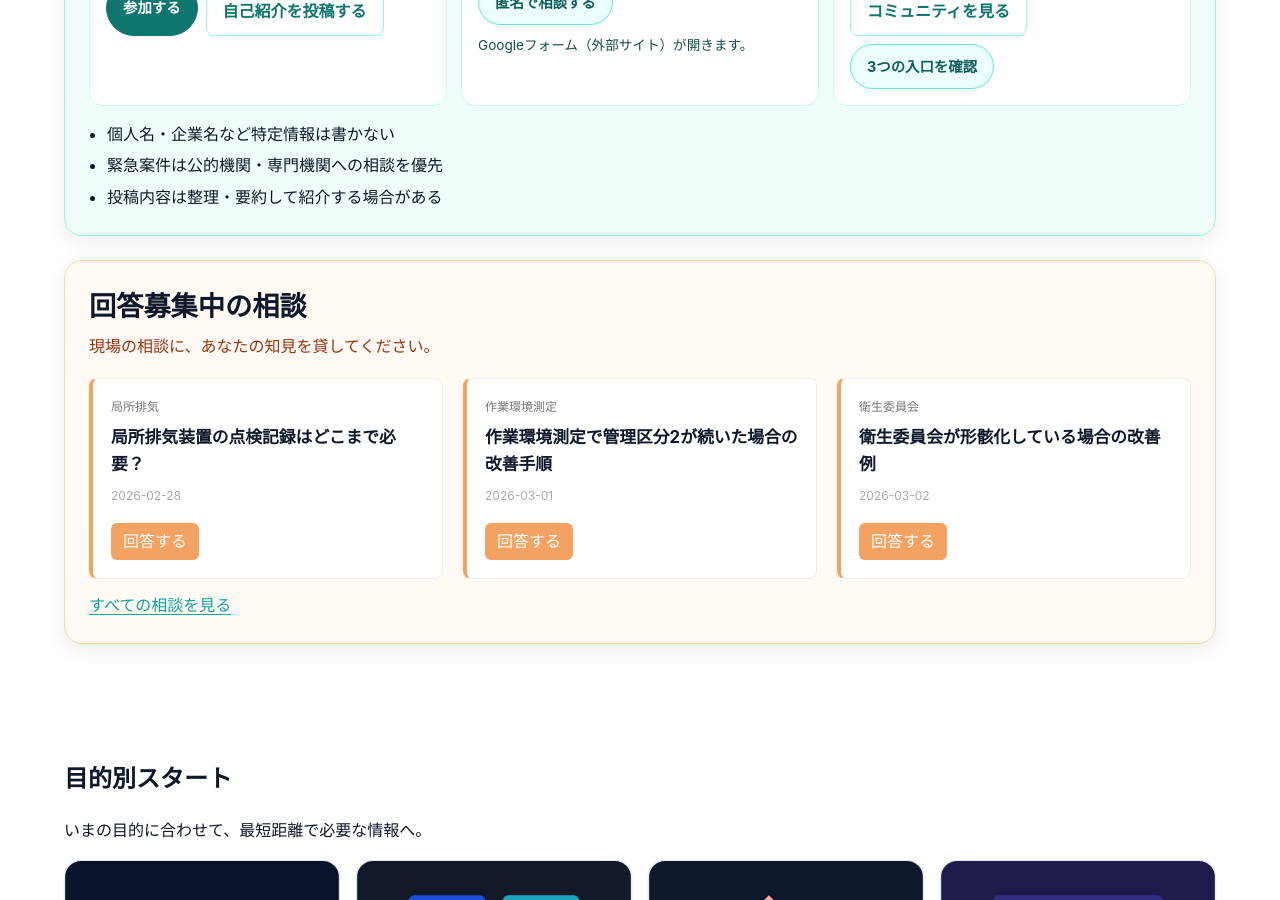
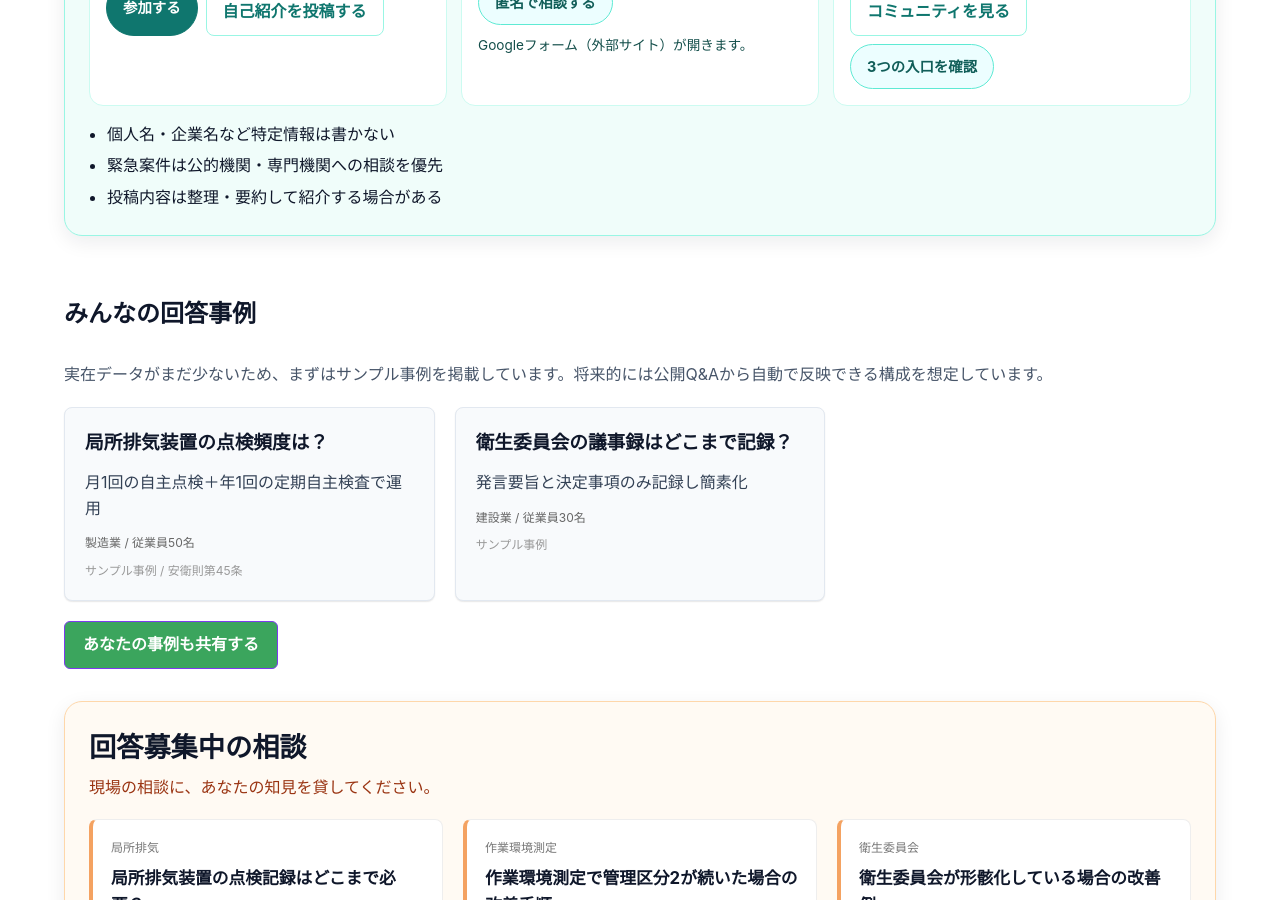
Before and after one commit to rodoeisei-lab/rodoeisei-lab, a Jekyll site: the page built from index.md, in a window 1280 px wide and 900 px high, scrolled down 1614 px. Built offline with Jekyll 4.4.1, drawn with Linux system fonts in a browser that asks for light colours.

Commit message:
Add answer examples section to home

```diff
--- /dev/null
+++ b/_data/answers.yml
@@ -0,0 +1,9 @@
+- title: 局所排気装置の点検頻度は？
+  summary: 月1回の自主点検＋年1回の定期自主検査で運用
+  meta: 製造業 / 従業員50名
+  note: サンプル事例 / 安衛則第45条
+
+- title: 衛生委員会の議事録はどこまで記録？
+  summary: 発言要旨と決定事項のみ記録し簡素化
+  meta: 建設業 / 従業員30名
+  note: サンプル事例
--- a/_layouts/home.html
+++ b/_layouts/home.html
@@ -140,6 +140,28 @@ layout: base
   </div>
 </section>
 
+<section class="answer-examples" aria-label="みんなの回答事例">
+  <div class="container">
+    <div class="answer-examples-header">
+      <h2>みんなの回答事例</h2>
+      <p class="answer-examples-lead">実在データがまだ少ないため、まずはサンプル事例を掲載しています。将来的には公開Q&Aから自動で反映できる構成を想定しています。</p>
+    </div>
+
+    <div class="answer-cards">
+      {% for item in site.data.answers %}
+      <article class="answer-card">
+        <h3>{{ item.title }}</h3>
+        <p class="answer-summary">{{ item.summary }}</p>
+        <p class="answer-meta">{{ item.meta }}</p>
+        {% if item.note %}<p class="answer-note">{{ item.note }}</p>{% endif %}
+      </article>
+      {% endfor %}
+    </div>
+
+    <a href="{{ '/answer/' | relative_url }}" class="answer-cta">あなたの事例も共有する</a>
+  </div>
+</section>
+
 <section class="open-questions" aria-label="回答募集中の相談">
   <div class="container">
     <h2>回答募集中の相談</h2>
--- a/assets/css/main.css
+++ b/assets/css/main.css
@@ -2060,3 +2060,84 @@ main#main .section .container a:not(.btn-step):not(.btn-step-primary):not(.btn-a
     grid-template-columns: 1fr;
   }
 }
+
+
+.answer-examples {
+  margin: 40px 0;
+}
+
+.answer-examples-header {
+  display: grid;
+  gap: 8px;
+  margin-bottom: 20px;
+}
+
+.answer-examples-lead {
+  margin: 0;
+  color: var(--muted);
+}
+
+.answer-cards {
+  display: grid;
+  grid-template-columns: repeat(3, minmax(0, 1fr));
+  gap: 20px;
+}
+
+.answer-card {
+  background: var(--surface);
+  padding: 20px;
+  border-radius: 8px;
+  border: 1px solid var(--border);
+  box-shadow: var(--shadow-sm);
+}
+
+.answer-card h3,
+.answer-summary,
+.answer-meta,
+.answer-note {
+  margin: 0;
+}
+
+.answer-card h3 {
+  margin-bottom: 12px;
+}
+
+.answer-summary {
+  color: var(--text-soft);
+}
+
+.answer-meta {
+  margin-top: 12px;
+  font-size: 12px;
+  color: #666;
+}
+
+.answer-note {
+  margin-top: 8px;
+  font-size: 12px;
+  color: #999;
+}
+
+.answer-examples .answer-cta {
+  display: inline-block;
+  margin-top: 20px;
+  background: #3ba55d;
+  color: #fff;
+  padding: 10px 18px;
+  border-radius: 6px;
+}
+
+@media (max-width: 768px) {
+  .answer-examples {
+    margin: 32px 0;
+  }
+
+  .answer-cards {
+    grid-template-columns: 1fr;
+    gap: 16px;
+  }
+
+  .answer-card {
+    padding: 18px;
+  }
+}
```
